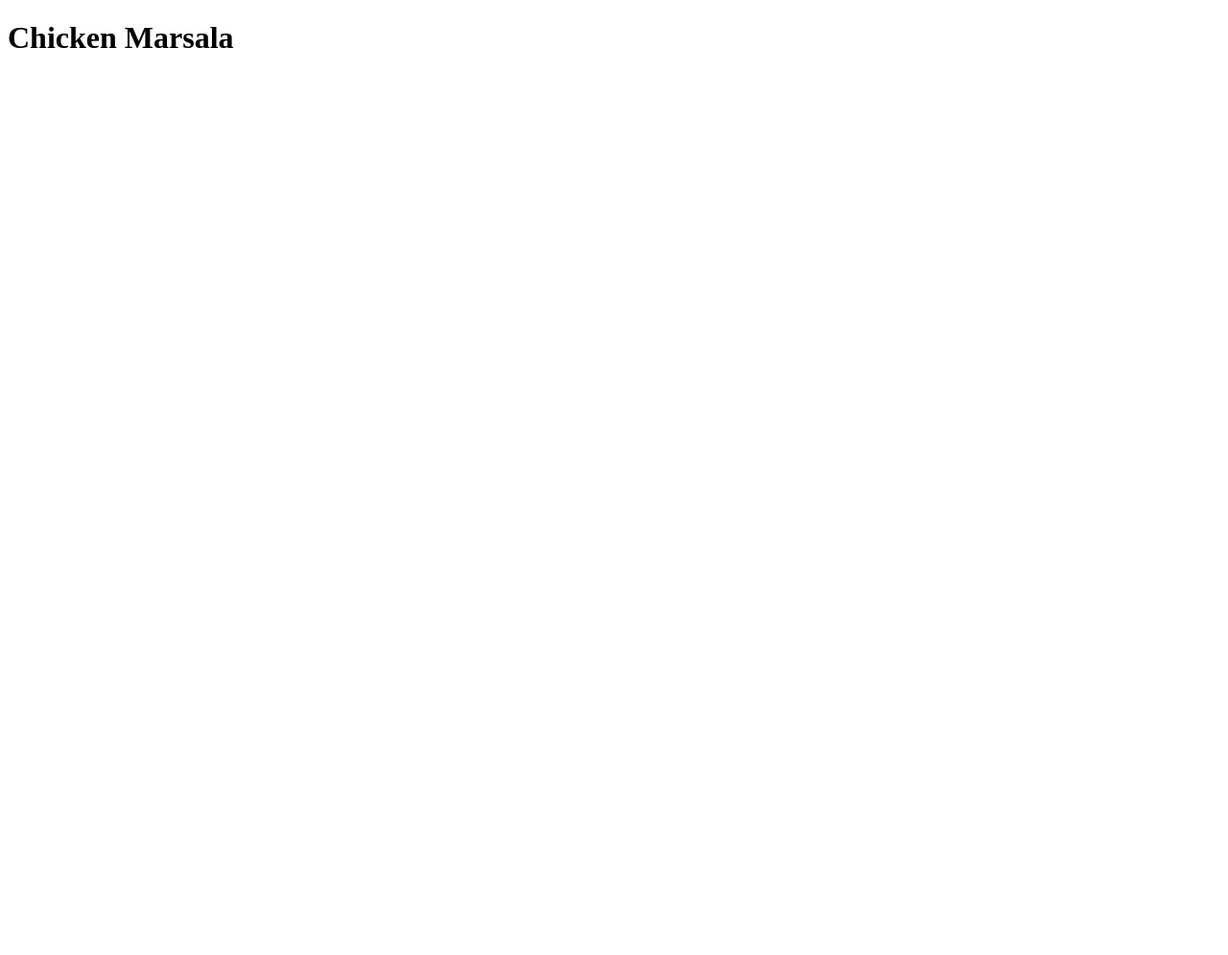
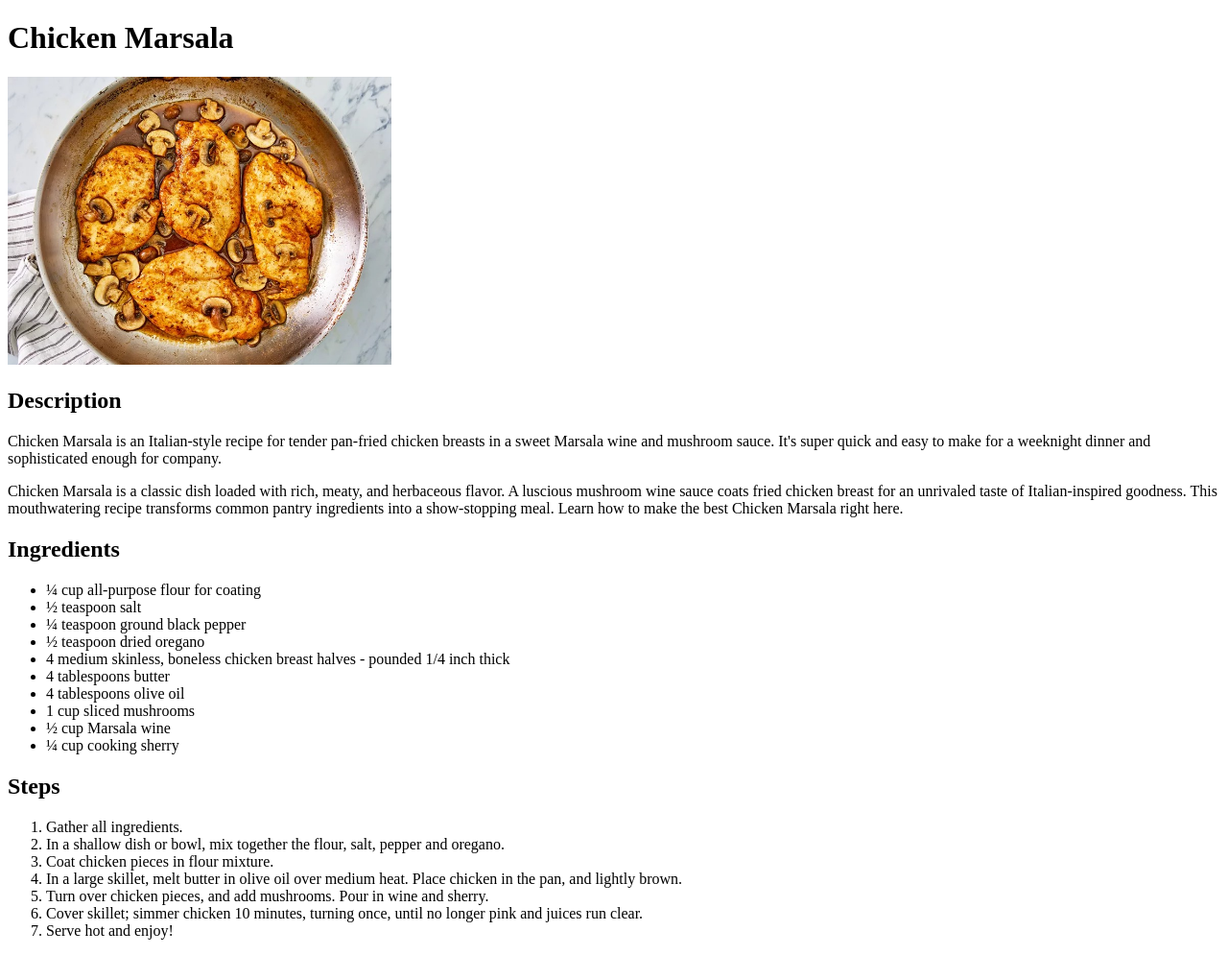
Before and after one commit to sjdumas/odin-recipes, a plain HTML site: page recipes/chicken-marsala.html in a window 1280 px wide. Shown: the whole page at 96% size. Before the commit the page ends 800 px from the top, so only its background shows below. Drawn offline with Linux system fonts and the light colour scheme.

Commit message:
Update chicken marsala recipe

```diff
--- a/recipes/chicken-marsala.html
+++ b/recipes/chicken-marsala.html
@@ -7,5 +7,32 @@
     </head>
     <body>
         <h1>Chicken Marsala</h1>
+        <img src="../img/chicken-marsala-dish.jpg" alt="Chicken Marsala Dish" width="400">
+        <h2>Description</h2>
+        <p>Chicken Marsala is an Italian-style recipe for tender pan-fried chicken breasts in a sweet Marsala wine and mushroom sauce. It's super quick and easy to make for a weeknight dinner and sophisticated enough for company.</p>
+        <p>Chicken Marsala is a classic dish loaded with rich, meaty, and herbaceous flavor. A luscious mushroom wine sauce coats fried chicken breast for an unrivaled taste of Italian-inspired goodness. This mouthwatering recipe transforms common pantry ingredients into a show-stopping meal. Learn how to make the best Chicken Marsala right here.</p>
+        <h2>Ingredients</h2>
+        <ul>
+            <li>¼ cup all-purpose flour for coating</li>
+            <li>½ teaspoon salt</li>
+            <li>¼ teaspoon ground black pepper</li>
+            <li>½ teaspoon dried oregano</li>
+            <li>4 medium skinless, boneless chicken breast halves - pounded 1/4 inch thick</li>
+            <li>4 tablespoons butter</li>
+            <li>4 tablespoons olive oil</li>
+            <li>1 cup sliced mushrooms</li>
+            <li>½ cup Marsala wine</li>
+            <li>¼ cup cooking sherry</li>
+        </ul>
+        <h2>Steps</h2>
+        <ol>
+            <li>Gather all ingredients.</li>
+            <li>In a shallow dish or bowl, mix together the flour, salt, pepper and oregano.</li>
+            <li>Coat chicken pieces in flour mixture.</li>
+            <li>In a large skillet, melt butter in olive oil over medium heat. Place chicken in the pan, and lightly brown.</li>
+            <li>Turn over chicken pieces, and add mushrooms. Pour in wine and sherry.</li>
+            <li>Cover skillet; simmer chicken 10 minutes, turning once, until no longer pink and juices run clear.</li>
+            <li>Serve hot and enjoy!</li>
+        </ol>
     </body>
 </html>
```
Also changed, not shown: index.html (added, +12 -0 lines), img/chicken-marsala-dish.jpg (added), 1 other file.
